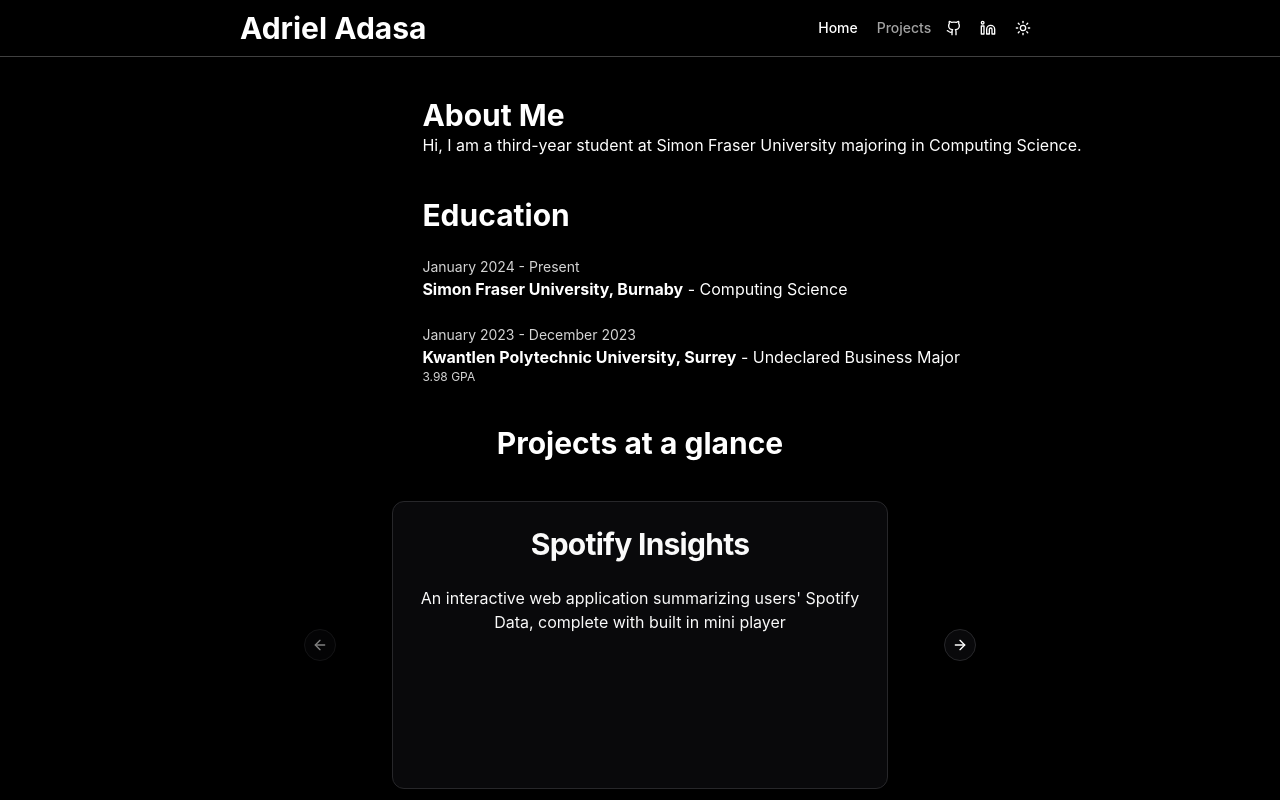
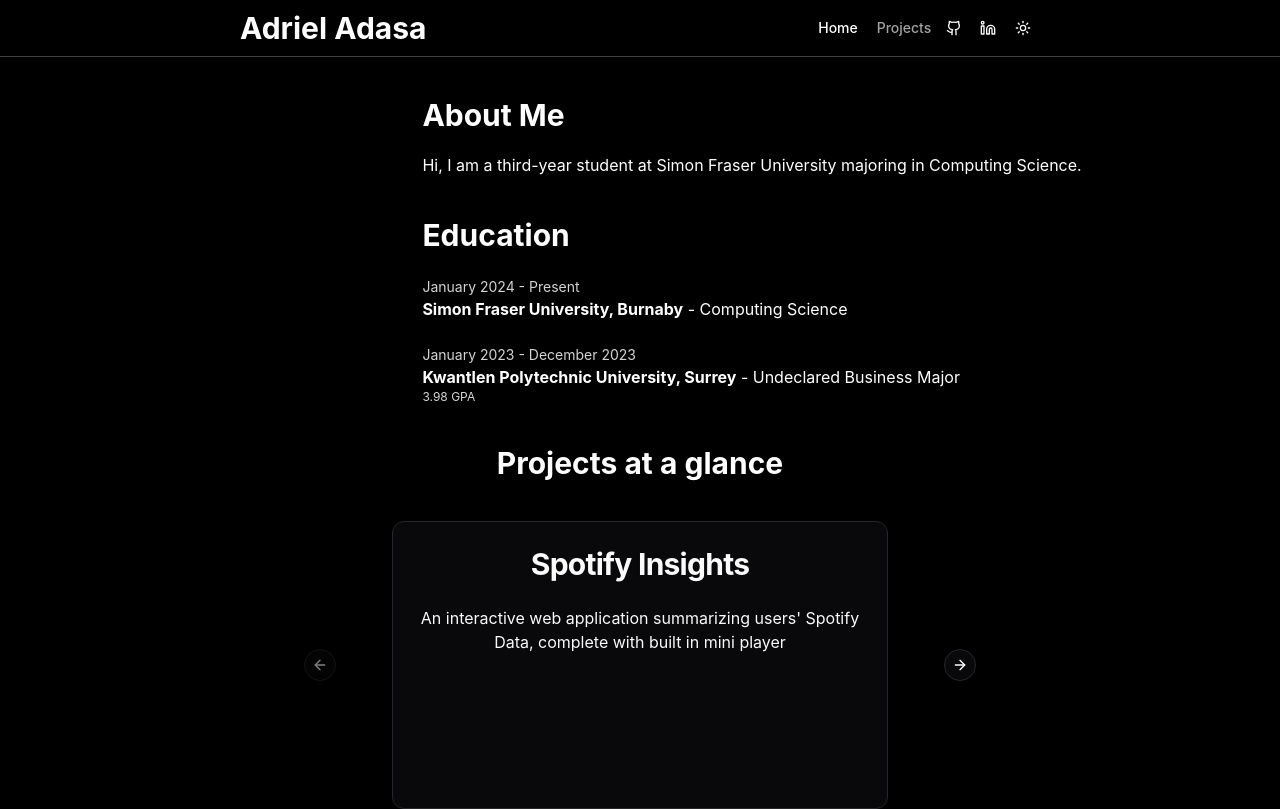
Before and after one commit to adr-ada/adr-ada.github.io, a React (Vite) app: page / in a window 1280 px wide. Built offline with nearby package versions, Linux system fonts and the light colour scheme.

Commit message:
fix: adjust padding for "About Me" heading in MainBody component

```diff
--- a/src/mainbody.tsx
+++ b/src/mainbody.tsx
@@ -30,7 +30,7 @@
     return (
         <>
             <div className="flex flex-col items-start ml-[33%] py-10">
-                <h1 className="text-3xl font-bold">
+                <h1 className="text-3xl font-bold pb-5">
                     About Me
                 </h1>
                 <p className="max-w-2xl text-left">Hi, I am a third-year student at Simon Fraser University majoring in Computing Science.</p>
```
